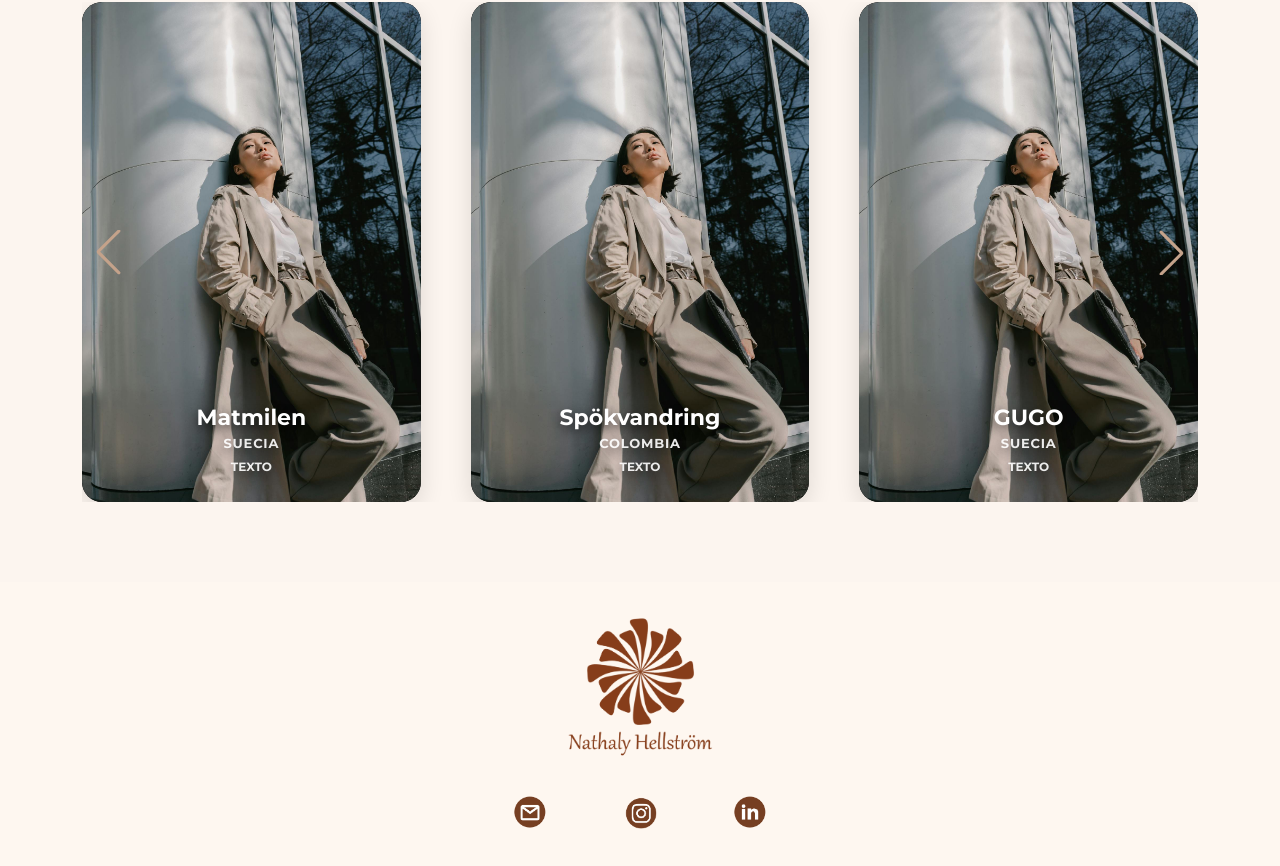
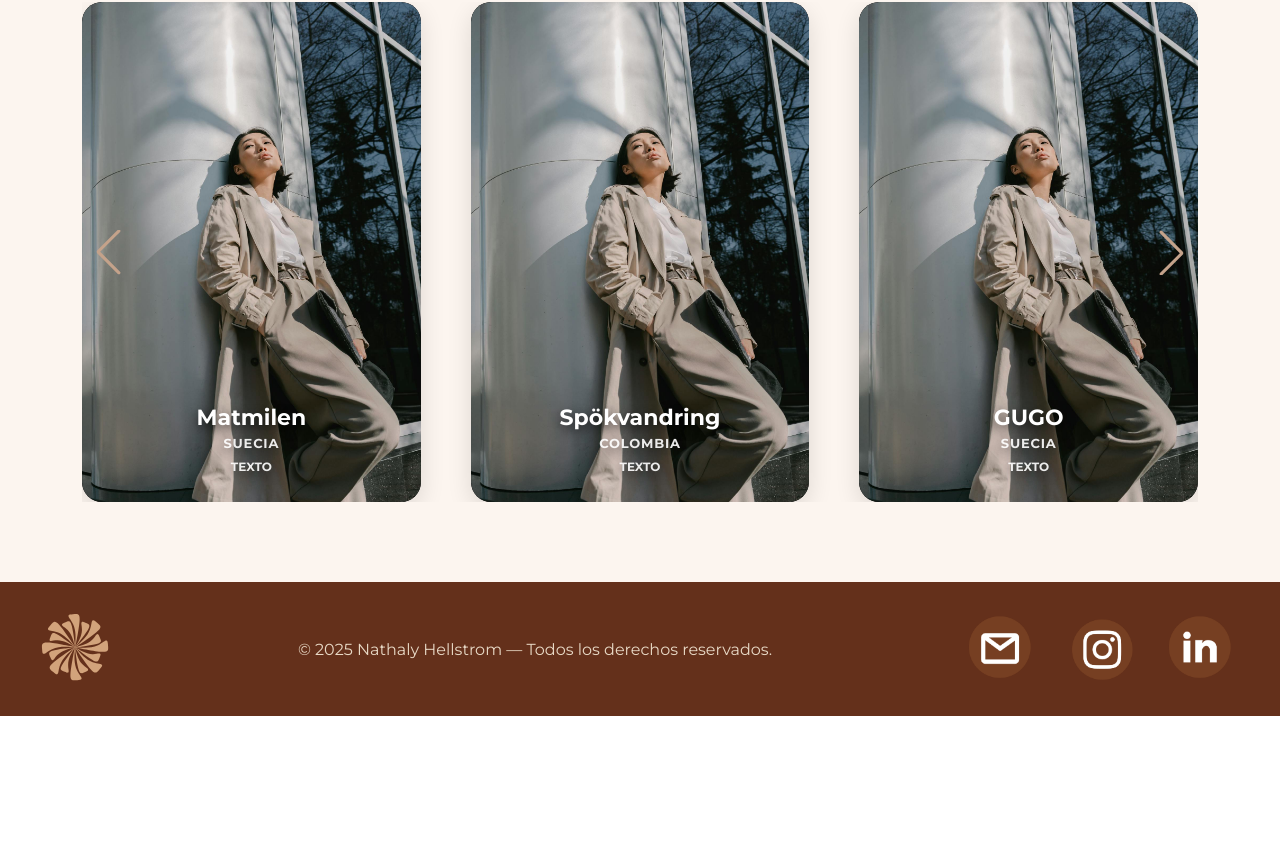
Before and after one commit to DeckDev73/Landing_Page_Nathaly_Hellstrom, a Next.js app: page /es in a window 1280 px wide. Shown: the part 1068-1934 px from the top of the page. After the commit the page ends 1784 px from the top, so only its background shows below. Built offline with nearby package versions, Linux system fonts and the light colour scheme; no server answers.

Commit message:
Footer iniciado

```diff
--- a/src/app/[locale]/about/page.js
+++ b/src/app/[locale]/about/page.js
@@ -1,5 +1,6 @@
 import { getTranslations } from "next-intl/server";
 import Header from "@/app/[locale]/components/header";
+import Footer from "@/app/[locale]/components/footer";
 import TimelineClient from "./timelineClient.jsx";
 
 
@@ -41,6 +42,7 @@ export default async function TimelinePage() {
     <>
       <Header />
       <TimelineClient timeline={timeline} seo={seo} />
+      <Footer />
     </>
   );
 }
--- a/src/app/[locale]/about/timelineClient.jsx
+++ b/src/app/[locale]/about/timelineClient.jsx
@@ -3,8 +3,9 @@
 import { useState, useEffect, useRef } from "react";
 import Image from "next/image";
 import Script from "next/script";
-import { Eye, EyeOff } from "lucide-react";
+import { EyeOff } from "lucide-react";
 import styles from "./line_time.module.css";
+import customEyeIcon from "@/../public/logo_1.svg";
 
 export default function TimelineClient({ timeline, seo }) {
   const [showImages, setShowImages] = useState(timeline.map(() => true));
@@ -146,10 +147,18 @@ export default function TimelineClient({ timeline, seo }) {
                     `Ocultar imagen para ${item.title}` :
                     `Mostrar imagen para ${item.title}`}
                 >
-                  {showImages[index] && item.image ? (
+                  {showImages[index] ? (
+                    // Cuando la imagen está VISIBLE: muestra tu imagen personalizada
+                    <Image
+                      src={customEyeIcon}
+                      alt={`Ocultar imagen para ${item.title}`}
+                      width={18}  // Ajusta según el tamaño de tu imagen
+                      height={18} // Ajusta según el tamaño de tu imagen
+                      className={styles.customEyeIcon}
+                    />
+                  ) : (
+                    // Cuando la imagen está OCULTA: muestra el ojo cerrado
                     <EyeOff size={16} />
-                  ) : (
-                    <Eye size={16} />
                   )}
                 </button>
                 <div className={styles.horizontalConnector} aria-hidden="true"></div>
--- a/src/app/[locale]/components/footer.jsx
+++ b/src/app/[locale]/components/footer.jsx
@@ -2,19 +2,26 @@
 import React from "react";
 import styles from "./footer.module.css";
 import Image from "next/image";
+import { useTranslations } from "next-intl";
 
 // Importar imágenes desde public
-import logo from '@/../public/logo_nombre_1.png';
+import logo from '@/../public/logo_2.svg';
 import insta from '@/../public/Icons-14.png';
 import linkedin from '@/../public/Icons-21.png';
 import gmail from '@/../public/Icons-22.png';
 
 export default function Footer() {
+  const t = useTranslations("Footer");
+
   return (
     <footer className={styles.footer}>
       {/* Logo y nombre */}
       <div className={styles.logo}>
         <Image src={logo} alt="Nathaly Hellström" />
+      </div>
+
+      <div className={styles.rights}>
+        <p>{t("rights")}</p>
       </div>
 
       {/* Redes sociales */}
--- a/src/app/[locale]/components/footer.module.css
+++ b/src/app/[locale]/components/footer.module.css
@@ -1,44 +1,41 @@
 .footer {
-  background-color: #fef7f0; /* color beige */
+  background-color: #64301b; /* Café oscuro de la imagen */
   display: flex;
-  flex-direction: column;
+  justify-content: space-between;
   align-items: center;
-  padding: 30px 0;
+  padding: 25px 40px;
 }
 
-.logo {
-  display: flex;
-  flex-direction: column;
-  align-items: center;
-  margin-bottom: 20px;
+/* --- Logo Izquierdo --- */
+.logo img {
+  width: 70px; /* Ajuste según el footer mostrado */
+  height: auto;
 }
 
-.logo img {
-  width: 150px; /* ajusta según tu logo */
-  height: 150px;
-  object-fit: contain;
-  margin-bottom: 10px;
+/* --- Texto de derechos (centro) --- */
+.rights p {
+  color: #e8d9c6;           /* Beige claro */
+  font-size: 16px;
+  margin: 0;
+  text-align: center;
+  font-weight: 400;
 }
 
-.logo p {
-  font-family: 'Times New Roman', serif;
-  font-size: 16px;
-  color: #7a4d41; /* color marrón similar al logo */
-  margin: 0;
-}
-
+/* --- Redes sociales (derecha) --- */
 .social {
   display: flex;
-  gap: 70px;
+  gap: 20px;
 }
 
 .social a img {
-  width: 40px;
-  height: 40px;
-  transition: transform 0.3s, filter 0.3s;
+  width: 80px;
+  height: 80px;
+  border-radius: 50%;        /* Íconos circulares tal como en la imagen */
+ /* Tonalidad beige clara alrededor */
+
+  transition: transform 0.3s ease;
 }
 
 .social a:hover img {
-  transform: scale(1.2);
-  filter: brightness(1.3);
+  transform: scale(1.15);
 }
--- a/src/app/[locale]/contact/page.js
+++ b/src/app/[locale]/contact/page.js
@@ -2,6 +2,7 @@
 import { getTranslations } from "next-intl/server";
 import Script from "next/script";
 import FormContact from "./formContact";
+import Footer from "@/app/[locale]/components/footer";
 
 // ✅ Genera metadata dinámica desde los mensajes (i18n)
 export async function generateMetadata() {
@@ -49,6 +50,7 @@ export default async function ContactPage() {
       {/* ✅ Contenido principal */}
       <main>
         <FormContact />
+        <Footer />
       </main>
     </div>
   );
--- a/src/i18n/messages/en-gb.json
+++ b/src/i18n/messages/en-gb.json
@@ -90,6 +90,9 @@
     }
   },
 
+  "Footer": {
+    "rights": "© 2025 Nathaly Hellstrom — Alll rights reserved."
+  },
 
 
   "ContactPage": {
--- a/src/i18n/messages/es.json
+++ b/src/i18n/messages/es.json
@@ -88,6 +88,10 @@
       "seeMore": "Ver más ▼",
       "seeLess": "Ver menos ▲"
     }
+  },
+
+  "Footer": {
+    "rights": "© 2025 Nathaly Hellstrom — Todos los derechos reservados."
   },
 
   "ContactPage": {
@@ -292,7 +296,7 @@
       {
         "year": "Estocolmo, Suecia | 2022 – Actualidad",
         "title": "GUGO & Vad händer i Sverige – Estratega en Psicología del Consumidor",
-        "text": "Lideró campañas de UX, storytelling y marketing impulsadas por la psicología del consumidor, generando millones en ventas para los clientes. Experta en estrategia de contenidos y optimización de experiencias de marca.",
+        "text": "Lideró campañas de UX, storytelling y marketing impulsadas por la psicología del consumidor, generando millones en ventas para los clientes.",
         "image": "/foto_1.jpg"
       }
     ]
```
Also changed, not shown: src/app/[locale]/about/line_time.module.css (+7 -6 lines).
